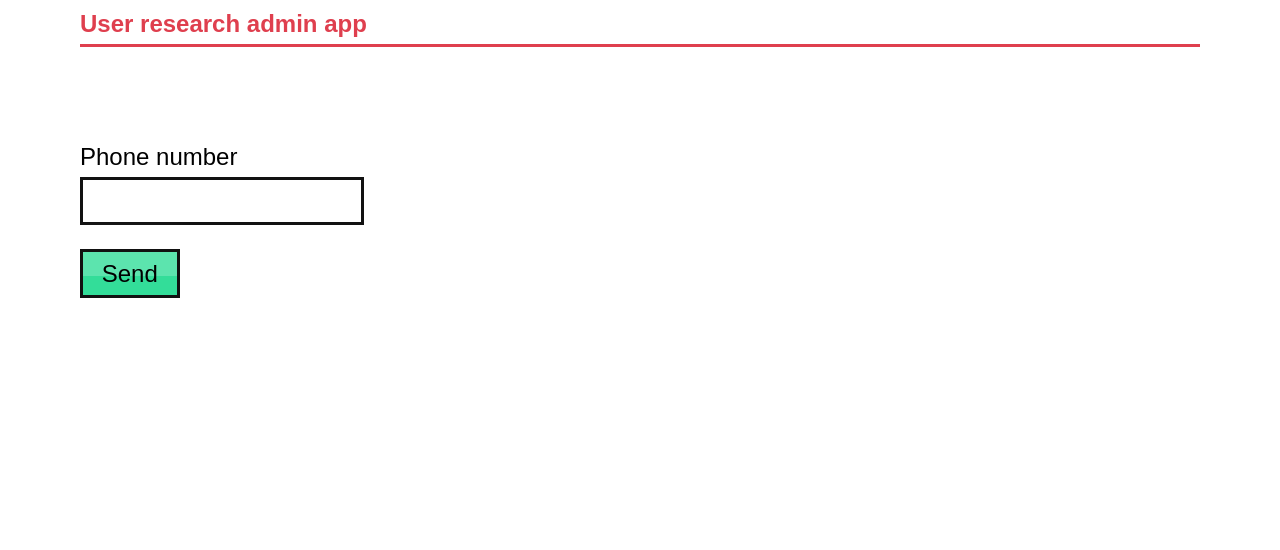
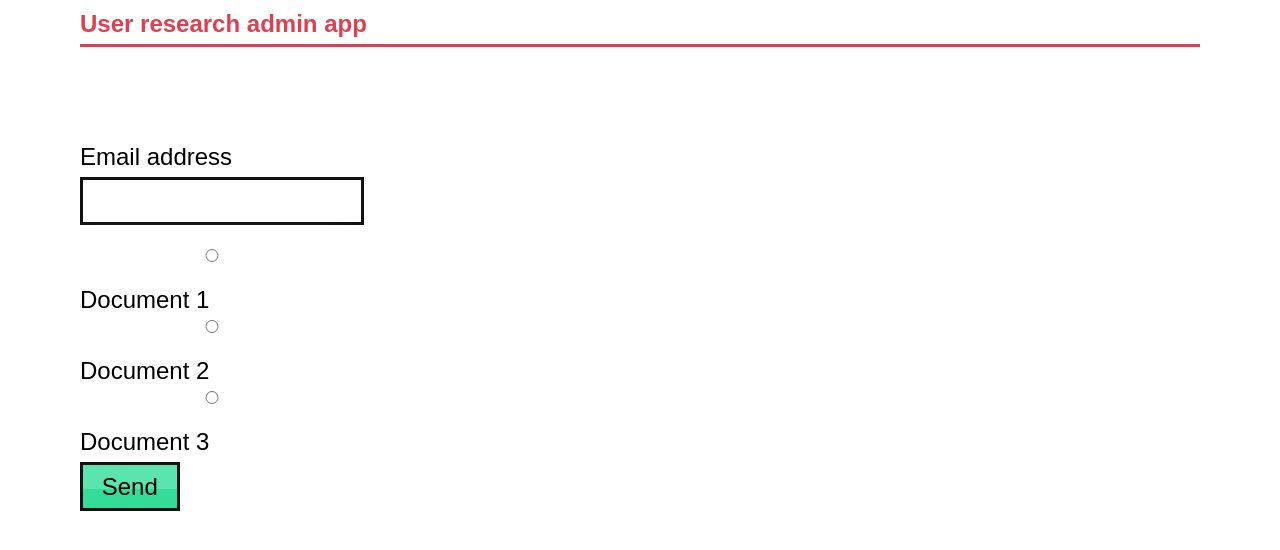
Before and after one commit to alphagov/notifications-python-user-research-app, a Flask app: page / in a window 1280 px wide. Shown: the top 550 px of the page. Run offline with Flask 2, Linux system fonts and the light colour scheme.

Commit message:
Update application.py for document upload test session

```diff
--- a/application.py
+++ b/application.py
@@ -3,32 +3,39 @@ from flask import Flask, request, redirect, url_for, render_template
 app = Flask(__name__)
 
 
+DOCUMENT_PATHS = {
+    'report': 'files/report.pdf',
+    'project-proposal': 'files/project-proposal.pdf',
+    'newsletter': 'files/newsletter.pdf',
+    'research-paper': 'files/research-paper.txt',
+}
+
+
 @app.route('/')
 def index():
-
-    phone_number = request.args.get('phone_number')
-
-    return render_template(
-        'index.html',
-        phone_number=phone_number
-    )
+    return render_template('index.html')
 
 
 @app.route('/', methods=['POST'])
 def send():
 
-    phone_number = request.form.get('phone_number')
+    email_address = request.form.get('email_address')
+    document_key = request.form.get('document_key')
 
     return redirect(url_for(
         '.sent',
-        phone_number=phone_number
+        email_address=email_address,
+        document_key=document_key
     ))
 
 
-@app.route('/sent/<phone_number>')
-def sent(phone_number=''):
+@app.route('/sent')
+def sent():
 
-    result = 'Phone number is {}'.format(phone_number)
+    email_address = request.args.get('email_address')
+    document_key = request.args.get('document_key')
+
+    result = 'Sent {} to {}'.format(DOCUMENT_PATHS[document_key], email_address)
 
     return render_template(
         'sent.html',
--- a/templates/index.html
+++ b/templates/index.html
@@ -3,8 +3,14 @@
 {% block main %}
 
   <form method='post'>
-    <label for='phone_number'>Phone number</label>
-    <input type='text' name='phone_number' id='phone_number' value="{{ phone_number or '' }}"/>
+    <label for='email_address'>Email address</label>
+    <input type='text' name='email_address' id='email_address' value="{{ email_address or '' }}"/>
+    <input type='radio' name='document_key' id='doc1' value="file1"/>
+    <label for='doc1'>Document 1</label>
+    <input type='radio' name='document_key' id='doc2' value="file2"/>
+    <label for='doc2'>Document 2</label>
+    <input type='radio' name='document_key' id='doc3' value="file3"/>
+    <label for='doc3'>Document 3</label>
     <button type='submit'>Send</button>
   </form>
 
```
